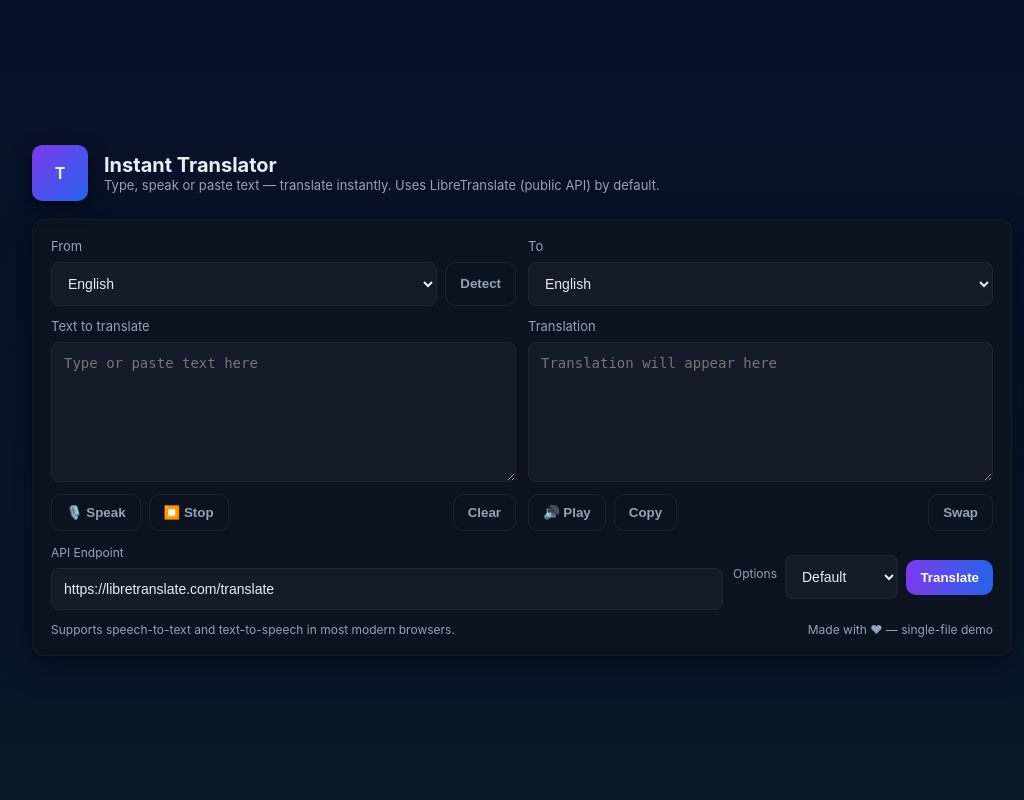
After one commit to wrenstuff/Translator, a Flask app: template templates/file.html in a window 1280 px wide. The commit adds this page. Shown: the whole page, without its empty margins (118-1142 px from the left). Run offline with Flask 3, Linux system fonts and the light colour scheme; the template is opened without the code that fills it, so the values that code supplies are empty.

Commit message:
adding model into website

```diff
--- a/app.py
+++ b/app.py
@@ -1,6 +1,7 @@
 import flask
-from flask import render_template, redirect, url_for
-import german_model_loader
+from flask import render_template, redirect, url_for, jsonify, request
+from german_model_loader import translate_text
+import voice_record as voice
 
 app = flask.Flask(__name__)
 langs = [{'code':'en', 'name':'English'},
@@ -12,17 +13,32 @@ langs = [{'code':'en', 'name':'English'},
 def home():
     return render_template("home.html", langs=langs)
 
+
 @app.route("/record")
 def record():
-    return redirect(url_for("index"))
+    result, recorded_lang = voice.voice_to_text()
+    return render_template("home.html", text=result, recorded_lang=recorded_lang, langs=langs)
 
-@app.route("/translate")
+
+@app.route("/translate", methods=["POST"])
 def translate():
-    return redirect(url_for("index"))
+    data = ""
+
+    if not data or "text" not in data:
+        return jsonify({"error": "No text provided"}), 400
+
+    input_text = data["text"]
+    output_text = translate_text(input_text)
+
+    return redirect(url_for("static")), jsonify({
+        "inputText": input_text,
+        "outputText": output_text
+    })
+
 
 @app.route("/playagain")
 def playagain():
-    return redirect(url_for("index"))
+    return redirect(url_for("static"))
 
 if __name__ == "__main__":
     app.run(debug=True)
--- a/german_model_loader.py
+++ b/german_model_loader.py
@@ -10,7 +10,7 @@ model = MarianMTModel.from_pretrained(MODEL)
 device = torch.device("cuda" if torch.cuda.is_available() else "cpu")
 model.to(device)
 
-def translate(text):
+def translate_text(text):
     encoded = tokenizer([text], return_tensors="pt", padding=True).to(device)
     generated = model.generate(**encoded)
     out = tokenizer.batch_decode(generated, skip_special_tokens=True)[0]
--- /dev/null
+++ b/templates/file.html
@@ -0,0 +1,272 @@
+<!doctype html>
+<html lang="en">
+<head>
+  <meta charset="utf-8" />
+  <meta name="viewport" content="width=device-width,initial-scale=1" />
+  <title>Instant Translator</title>
+  <meta name="description" content="Simple translator with text input, speech-to-text and text-to-speech using LibreTranslate API" />
+  <style>
+    :root{--bg:#0f1724;--card:#0b1220;--muted:#94a3b8;--accent:#7c3aed;--glass:rgba(255,255,255,0.04)}
+    *{box-sizing:border-box}
+    body{font-family:Inter, system-ui, -apple-system, 'Segoe UI', Roboto, 'Helvetica Neue', Arial; margin:0; background:linear-gradient(180deg,#071029 0%, #071826 100%); color:#e6eef8; min-height:100vh; display:flex; align-items:center; justify-content:center; padding:32px}
+    .wrapper{width:100%; max-width:980px}
+    header{display:flex; align-items:center; gap:16px; margin-bottom:18px}
+    .logo{width:56px;height:56px;border-radius:10px;background:linear-gradient(135deg,var(--accent),#2563eb);display:flex;align-items:center;justify-content:center;font-weight:700;box-shadow:0 6px 18px rgba(0,0,0,0.6)}
+    h1{font-size:20px;margin:0}
+    p.lead{margin:0;color:var(--muted);font-size:13px}
+
+    .card{background:var(--card); border-radius:12px;padding:18px;box-shadow:0 8px 30px rgba(2,6,23,0.7);border:1px solid rgba(255,255,255,0.03)}
+    .grid{display:grid;grid-template-columns:1fr 1fr;gap:12px}
+    label{font-size:13px;color:var(--muted);display:block;margin-bottom:8px}
+    textarea,input,select{width:100%;padding:12px;border-radius:8px;border:1px solid rgba(255,255,255,0.04);background:var(--glass);color:inherit;font-size:14px;resize:vertical}
+    textarea{min-height:140px}
+    .controls{display:flex;gap:8px;align-items:center}
+    button{background:linear-gradient(90deg,var(--accent),#2563eb);border:none;padding:10px 14px;border-radius:10px;color:white;font-weight:600;cursor:pointer}
+    button.secondary{background:transparent;border:1px solid rgba(255,255,255,0.06);color:var(--muted)}
+    .row{display:flex;gap:8px;align-items:center}
+    .lang-row{display:flex;gap:8px}
+    .small{font-size:12px;color:var(--muted)}
+    footer{margin-top:12px;color:var(--muted);font-size:12px}
+
+    @media (max-width:800px){.grid{grid-template-columns:1fr;}.logo{width:42px;height:42px}}
+  </style>
+</head>
+<body>
+  <main class="wrapper">
+    <header>
+      <div class="logo">T</div>
+      <div>
+        <h1>Instant Translator</h1>
+        <p class="lead">Type, speak or paste text — translate instantly. Uses LibreTranslate (public API) by default.</p>
+      </div>
+    </header>
+
+    <section class="card">
+      <div class="grid">
+        <div>
+          <label for="source-lang">From</label>
+          <div class="lang-row">
+            <select id="source-lang" aria-label="source language"></select>
+            <button id="detect-btn" class="secondary">Detect</button>
+          </div>
+
+          <label for="source-text" style="margin-top:12px">Text to translate</label>
+          <textarea id="source-text" placeholder="Type or paste text here"></textarea>
+
+          <div class="row" style="margin-top:8px">
+            <button id="speak-btn" class="secondary">🎙️ Speak</button>
+            <button id="stop-speak-btn" class="secondary">⏹️ Stop</button>
+            <div style="flex:1"></div>
+            <button id="clear-btn" class="secondary">Clear</button>
+          </div>
+        </div>
+
+        <div>
+          <label for="target-lang">To</label>
+          <select id="target-lang" aria-label="target language"></select>
+
+          <label for="target-text" style="margin-top:12px">Translation</label>
+          <textarea id="target-text" placeholder="Translation will appear here" readonly></textarea>
+
+          <div class="row" style="margin-top:8px">
+            <button id="play-tts" class="secondary">🔊 Play</button>
+            <button id="copy-translation" class="secondary">Copy</button>
+            <div style="flex:1"></div>
+            <button id="swap-btn" class="secondary">Swap</button>
+          </div>
+        </div>
+      </div>
+
+      <div style="display:flex;gap:10px;margin-top:14px;align-items:center">
+        <div style="flex:1">
+          <label class="small">API Endpoint</label>
+          <input id="api-endpoint" value="https://libretranslate.com/translate" />
+        </div>
+
+        <div style="width:260px;display:flex;gap:8px;align-items:center">
+          <label class="small" style="width:62px">Options</label>
+          <select id="formality">
+            <option value="0">Default</option>
+            <option value="1">Formal</option>
+            <option value="2">Informal</option>
+          </select>
+
+          <button id="translate-btn">Translate</button>
+        </div>
+      </div>
+
+      <footer>
+        <div style="display:flex;justify-content:space-between;align-items:center">
+          <span>Supports speech-to-text and text-to-speech in most modern browsers.</span>
+          <span class="small">Made with ♥ — single-file demo</span>
+        </div>
+      </footer>
+    </section>
+  </main>
+
+  <script>
+    // Languages list (subset). You can expand this list or fetch dynamically from the API.
+    const LANGS = [
+      {code:'auto', name:'Auto Detect'},
+      {code:'en', name:'English'},
+      {code:'es', name:'Spanish'},
+      {code:'fr', name:'French'},
+      {code:'de', name:'German'},
+      {code:'zh', name:'Chinese (Simplified)'},
+      {code:'ja', name:'Japanese'},
+      {code:'ko', name:'Korean'},
+      {code:'ru', name:'Russian'},
+      {code:'pt', name:'Portuguese'},
+      {code:'hi', name:'Hindi'},
+      {code:'ar', name:'Arabic'},
+      {code:'it', name:'Italian'},
+      {code:'nl', name:'Dutch'},
+      {code:'sv', name:'Swedish'},
+      {code:'pl', name:'Polish'}
+    ];
+
+    const srcLang = document.getElementById('source-lang');
+    const tgtLang = document.getElementById('target-lang');
+    const srcText = document.getElementById('source-text');
+    const tgtText = document.getElementById('target-text');
+    const apiEndpoint = document.getElementById('api-endpoint');
+
+    function populateLangs(){
+      LANGS.forEach(l=>{
+        const o1 = document.createElement('option'); o1.value = l.code; o1.textContent = l.name; srcLang.appendChild(o1);
+        const o2 = document.createElement('option'); o2.value = l.code; o2.textContent = l.name; tgtLang.appendChild(o2);
+      });
+      srcLang.value = 'auto';
+      tgtLang.value = 'en';
+    }
+    populateLangs();
+
+    // Translate function using LibreTranslate-like API
+    async function translate(){
+      const text = srcText.value.trim();
+      if(!text){ alert('Enter text to translate'); return; }
+      const endpoint = apiEndpoint.value.trim() || 'https://libretranslate.com/translate';
+      const source = srcLang.value === 'auto' ? '' : srcLang.value;
+      const target = tgtLang.value || 'en';
+
+      tgtText.value = 'Translating...';
+
+      try{
+        const res = await fetch(endpoint, {
+          method:'POST',
+          headers:{ 'Content-Type':'application/json' },
+          body: JSON.stringify({ q:text, source: source || 'auto', target, format:'text' })
+        });
+
+        if(!res.ok){
+          const txt = await res.text();
+          throw new Error('API error: '+res.status+' '+txt);
+        }
+
+        const data = await res.json();
+        // LibreTranslate returns { translatedText: '...' }
+        const translated = data.translatedText || data.translation || JSON.stringify(data);
+        tgtText.value = translated;
+      }catch(err){
+        console.error(err);
+        tgtText.value = '';
+        alert('Translate failed — check console and API endpoint. ' + err.message);
+      }
+    }
+
+    document.getElementById('translate-btn').addEventListener('click', translate);
+
+    // Swap functionality
+    document.getElementById('swap-btn').addEventListener('click', ()=>{
+      const a = srcLang.value; srcLang.value = tgtLang.value; tgtLang.value = a;
+      const t = srcText.value; srcText.value = tgtText.value; tgtText.value = t;
+    });
+
+    // Clear
+    document.getElementById('clear-btn').addEventListener('click', ()=>{ srcText.value=''; tgtText.value=''; });
+
+    // Copy translation
+    document.getElementById('copy-translation').addEventListener('click', async ()=>{
+      try{ await navigator.clipboard.writeText(tgtText.value); alert('Copied'); }catch(e){ alert('Copy failed'); }
+    });
+
+    // Text-to-speech
+    document.getElementById('play-tts').addEventListener('click', ()=>{
+      const text = tgtText.value.trim(); if(!text) return alert('Nothing to speak');
+      const utter = new SpeechSynthesisUtterance(text);
+      // Attempt to set lang to match target language
+      utter.lang = tgtLang.value === 'auto' ? 'en' : tgtLang.value;
+      window.speechSynthesis.cancel();
+      window.speechSynthesis.speak(utter);
+    });
+
+    // Speech-to-text (Web Speech API)
+    let recognition = null;
+    const speakBtn = document.getElementById('speak-btn');
+    const stopSpeakBtn = document.getElementById('stop-speak-btn');
+
+    function setupRecognition(){
+      const SpeechRecognition = window.SpeechRecognition || window.webkitSpeechRecognition;
+      if(!SpeechRecognition) { speakBtn.disabled = true; stopSpeakBtn.disabled = true; speakBtn.title = 'Speech recognition not supported in this browser'; return; }
+      recognition = new SpeechRecognition();
+      recognition.interimResults = true;
+      recognition.lang = 'en-US';
+      recognition.onresult = (e)=>{
+        let interim = '';
+        let final = '';
+        for(let i= e.resultIndex; i< e.results.length; i++){
+          const r = e.results[i];
+          if(r.isFinal) final += r[0].transcript;
+          else interim += r[0].transcript;
+        }
+        srcText.value = final || interim || srcText.value;
+      };
+      recognition.onerror = (ev)=>{ console.error('Recognition error', ev); };
+      recognition.onend = ()=>{ speakBtn.disabled = false; stopSpeakBtn.disabled = true; };
+    }
+    setupRecognition();
+
+    speakBtn.addEventListener('click', ()=>{
+      if(!recognition) return alert('Speech recognition not supported');
+      try{
+        recognition.lang = srcLang.value === 'auto' ? 'en-US' : srcLang.value;
+      }catch(e){}
+      recognition.start(); speakBtn.disabled = true; stopSpeakBtn.disabled = false;
+    });
+    stopSpeakBtn.addEventListener('click', ()=>{ if(recognition) recognition.stop(); });
+
+    // Detect language using a public detect endpoint if available
+    document.getElementById('detect-btn').addEventListener('click', async ()=>{
+      const text = srcText.value.trim(); if(!text) return alert('Enter text to detect language for');
+      const endpointBase = apiEndpoint.value.trim().replace(/\/translate\/?$/,'');
+      const detectEndpoint = endpointBase + '/detect';
+      try{
+        const res = await fetch(detectEndpoint, {
+          method:'POST', headers:{'Content-Type':'application/json'},
+          body: JSON.stringify({ q:text })
+        });
+        if(!res.ok) throw new Error('Detect failed: '+res.status);
+        const data = await res.json();
+        // LibreTranslate returns array like [{language:'en', confidence:0.6}]
+        if(Array.isArray(data) && data[0] && data[0].language){
+          srcLang.value = data[0].language;
+          alert('Detected: ' + data[0].language + ' (confidence ' + (data[0].confidence||'n/a') + ')');
+        } else {
+          alert('Could not parse detect response: ' + JSON.stringify(data));
+        }
+      }catch(err){ console.error(err); alert('Language detect failed — check API endpoint and CORS.'); }
+    });
+
+    // Initialize recommended defaults
+    (function init(){
+      // If browser language available, prefer it for source
+      const bl = (navigator.language||'en').split('-')[0];
+      if(LANGS.some(l=>l.code===bl)) srcLang.value = bl;
+    })();
+
+    // Allow pressing Ctrl+Enter to translate
+    srcText.addEventListener('keydown', (e)=>{ if((e.ctrlKey||e.metaKey) && e.key === 'Enter') translate(); });
+
+  </script>
+</body>
+</html>
--- a/Speech_recogniction.py
+++ b/voice_record.py
@@ -1,5 +1,6 @@
 import speech_recognition as sr
 from langdetect import detect
+import pyaudio
 
 def voice_to_text():
     recording = sr.Recognizer()
@@ -14,5 +15,3 @@ def voice_to_text():
             print("Speech Recognition could not understand audio")
 
 # result, lang = voice_to_text()
-# print("Text: ", result)
-# print("Language: ", lang)
```
Also changed, not shown: static/style.css (+6 -1 lines), templates/home.html (+11 -4 lines).
